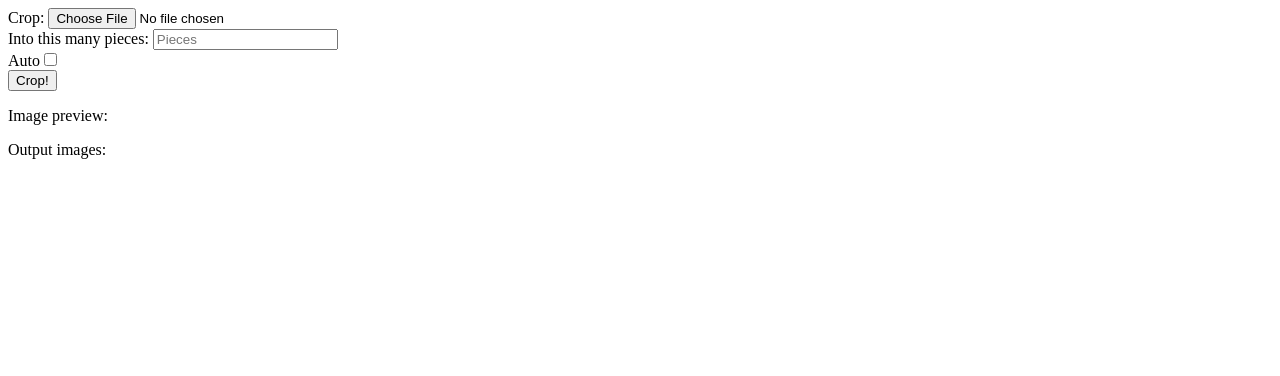
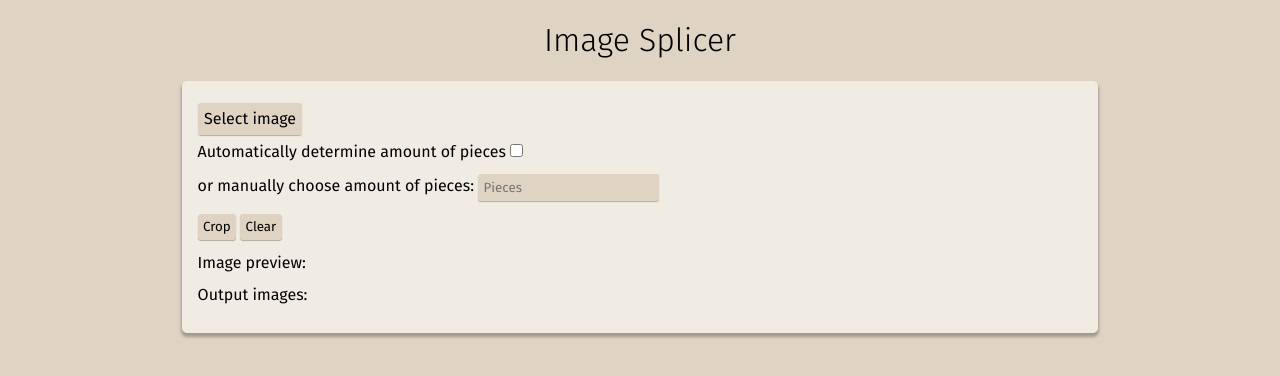
Before and after one commit to jacques-jd/Discord-Emoji-Cropper, a plain HTML site: page index.html in a window 1280 px wide. Drawn offline with Linux system fonts and the light colour scheme.

Commit message:
Apply style

```diff
--- a/cropper.js
+++ b/cropper.js
@@ -23,6 +23,9 @@ window.onload = () => {
 
     dlall = document.querySelector("#downloadAll");
     dlall.style.display = "none";
+
+    if (auto.checked) piecesraw.setAttribute("disabled", "");
+    else piecesraw.removeAttribute("disabled");
 
     //when image is selected
     img.uploader.onchange = function(event) {
@@ -73,12 +76,6 @@ window.onload = () => {
             }
         }
 
-        //this is the auto checkbox
-        auto.onchange = function(){
-            if (!img.height) return;
-            calculatePieces(img, auto, piecesraw);
-        }
-
         //this is where the magic happens
         btnCrop.onclick = function(){
             //if there is no img.width, image hasn't loaded yet
@@ -94,8 +91,8 @@ window.onload = () => {
                 let context = canvas.getContext("2d");
                 console.log(`Making ${img.pieces} pieces the size of ${img.chunk}px each on ${canvas} using ${context}.`);
 
-                //this is the canvas width not image width, the 1.05 is so theres some padding. i could do this with css but it was easier with canvas
-                canvas.width = img.chunk * 1.05;
+                //this is the canvas width not image width
+                canvas.width = img.chunk;
                 canvas.height = img.height;
 
                 //This is what I use to crop the image. it goes
@@ -109,6 +106,14 @@ window.onload = () => {
             //make the download all button visible once i submit the image
             dlall.style.display = "block";
         }
+    }
+
+    //this is the auto checkbox
+    auto.onchange = function(){
+        if (auto.checked) piecesraw.setAttribute("disabled", "");
+        else piecesraw.removeAttribute("disabled");
+        if (!img.height) return true;
+        calculatePieces(img, auto, piecesraw);
     }
 
     //when the download all button is clicked
@@ -145,6 +150,10 @@ window.onload = () => {
             a.click();
         }
     }
+
+    document.querySelector("#clear").onclick = function() {
+        output.innerHTML = preview.innerHTML = piecesraw.value = "";
+    }
 }
 
 //calculates how many pieces an image should be split into. Either manual or auto.
--- a/index.html
+++ b/index.html
@@ -5,13 +5,25 @@
     <meta http-equiv="X-UA-Compatible" content="IE=edge">
     <meta name="viewport" content="width=device-width, initial-scale=1.0">
     <title>Image Splicer</title>
+    <link rel="stylesheet" href="style.css">
     <script src="cropper.js"></script>
 </head>
 <body>
-    <label for="source">Crop: </label><input type="file" accept="image/*" id="source"><br>
-    <label for="pieces">Into this many pieces: </label><input type="number" id="pieces" placeholder="Pieces"><br>
-    <label for="square">Auto</label><input type="checkbox" id="square"> <br>
-    <input type="button" id="btnCrop" value="Crop!">
+    <h1>Image Splicer</h1>
+    <div class="card">
+        <div class="input">
+            <label for="source" id="sourceView">Select image</label><input type="file" accept="image/*" id="source">
+        </div>
+        <div class="input">
+            <label for="square">Automatically determine amount of pieces</label><input type="checkbox" id="square">
+        </div>
+        <div class="input">
+            <label for="pieces">or manually choose amount of pieces: </label><input type="number" id="pieces" placeholder="Pieces">
+        </div>
+        <div class="input">
+            <input type="button" id="btnCrop" value="Crop">
+            <input type="button" id="clear" value="Clear">
+        </div>
         <p>Image preview: </p>
         <div id="preview">
 
@@ -20,6 +32,7 @@
         <div id="output">
 
         </div>
-    <input type="button" id="downloadAll" value="Download All">
+        <div class="input"><input type="button" id="downloadAll" value="Download All"></div>
+    </div>
 </body>
 </html>
--- /dev/null
+++ b/style.css
@@ -0,0 +1,72 @@
+@import url('https://fonts.googleapis.com/css2?family=Fira+Sans:wght@300;400&display=swap');
+
+body,input{font-family:"Fira sans";}
+
+body {
+    background-color:#DFD3C3;
+}
+
+h1,h2 {
+    font-weight:100;
+    text-align:center;
+}
+
+h2 {
+    color:#555;
+}
+
+.card {
+    background-color:#F0ECE3;
+
+    margin:0 auto;
+    padding:1em;
+    width:70%;
+
+    border-radius:5px;
+    box-shadow:0px 3px 3px 1px #00000044;
+}
+
+.input, p {
+    margin:0.8em 0;
+}
+
+#pieces {
+    appearance: textfield;
+}
+
+#pieces, #btnCrop, #clear, #sourceView {
+    background-color:#DFD3C3;
+    border-radius:3px;
+    padding:0.4em;
+    border:none;
+    box-shadow:0px 1px 1px 0px #00000044;
+    transition:background-color 0.2s;
+}
+
+#btnCrop:hover, #clear:hover, #sourceView:hover {
+    background-color:#C7B198;
+}
+
+#pieces:focus {
+    background-color:#F0ECE3;
+    outline:none;
+}
+
+#source {
+    display:none;
+}
+
+#preview>canvas {
+    max-width:100%;
+    margin:0 auto;
+
+    border-radius:5px;
+    box-shadow:0px 3px 3px 1px #00000044;
+}
+
+#output>canvas {
+    max-width:25%;
+    border-radius:5px;
+    box-shadow:0px 3px 3px 1px #00000044;
+    margin-right:0.5em;
+}
```
Lines whose indentation alone changed are shown as unchanged.
